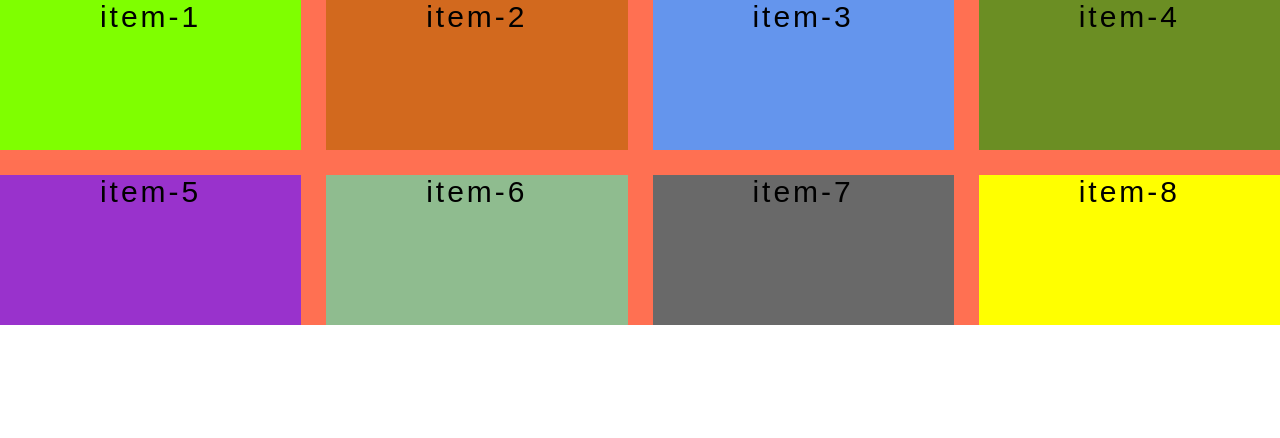
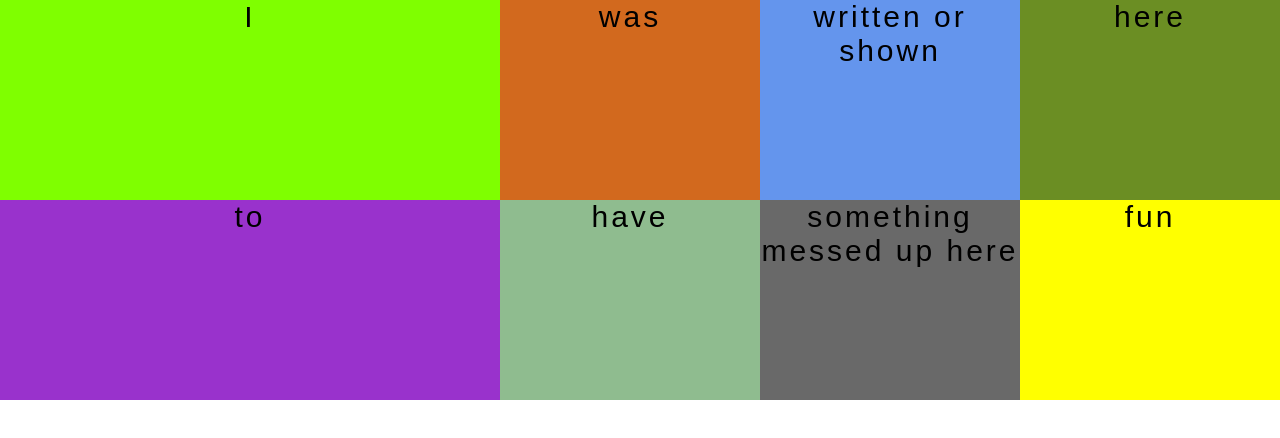
Before and after one commit to joepasss/sass_study, a React (Create React App) app in the folder grid-layout/: page / in a window 1280 px wide. Shown: the top 438 px of the page. Built offline with nearby package versions, Linux system fonts and the light colour scheme.

Commit message:
The Max-Content, Min-Content & MinMax Function Values

```diff
--- a/grid-layout/src/sections/gridContainer/GridContainer.tsx
+++ b/grid-layout/src/sections/gridContainer/GridContainer.tsx
@@ -5,14 +5,24 @@ import { FC } from 'react';
 export const GridContainer: FC = () => {
   return (
     <section className='grid-container'>
-      <div className='item item-1'>item-1</div>
-      <div className='item item-2'>item-2</div>
-      <div className='item item-3'>item-3</div>
-      <div className='item item-4'>item-4</div>
-      <div className='item item-5'>item-5</div>
-      <div className='item item-6'>item-6</div>
-      <div className='item item-7'>item-7</div>
-      <div className='item item-8'>item-8</div>
+      <div className='item item-1'>I</div>
+      <div className='item item-2'>was</div>
+      {/* <div className='item item-3'>written</div> */}
+      <div className='item item-3'>written or shown</div>
+      <div className='item item-4'>here</div>
+      <div className='item item-5'>to</div>
+      <div className='item item-6'>have</div>
+      {/* <div className='item item-7'>some</div> */}
+      <div className='item item-7'>something messed up here </div>
+      {/* <div className='item item-7'>
+        somethingmesseduphere{' '}
+        <p>
+          Lorem ipsum, dolor sit amet consectetur adipisicing elit. Odit
+          nesciunt non, laborum ex aspernatur ipsam et sed repudiandae
+          distinctio praesentium!
+        </p>
+      </div> */}
+      <div className='item item-8'>fun</div>
     </section>
   );
 };
--- a/grid-layout/src/sections/gridContainer/gridContainer.scss
+++ b/grid-layout/src/sections/gridContainer/gridContainer.scss
@@ -5,10 +5,22 @@ section.grid-container {
 
   display: grid;
 
-  grid-template-columns: repeat(4, 1fr);
-  grid-template-rows: repeat(2, 150px);
+  // Max Content
+  // grid-template-rows: repeat(2, 150px);
+  // grid-template-columns: 1fr 1fr 1fr 1fr;
+  // grid-template-columns: 1fr 1fr max-content 1fr;
+  // grid-template-columns: 1fr 1fr 1fr 1fr;
+  // grid-template-rows: repeat(2, min-content);
+  // grid-template-rows: repeat(2, max-content);
 
-  gap: 25px;
+  // minmax function
+  // grid-template-columns: 1fr 1fr min-content 1fr;
+  // grid-template-rows: repeat(2, minmax(100px, min-content));
+  grid-template-rows: repeat(2, minmax(100px, 200px));
+
+  grid-template-columns: minmax(250px, 500px) repeat(3, 1fr);
+
+  // height: 100vh;
 
   div.item {
     font-size: 30px;
@@ -19,23 +31,6 @@ section.grid-container {
 
   div.item-1 {
     background-color: chartreuse;
-
-    // Justify Self Property
-    // Property Value: stretch (default) | start | end | center
-    // justify-self: start;
-    // justify-self: end;
-    // justify-self: center;
-
-    // Aign self Property
-    // align-self: center;
-    // align-self: end;
-
-    // Place self Property
-    // Shorthand property for align-self & justify-self
-    // value: <align-self> <justify-self>
-    // place-self: center;
-    // place-self: start end;
-    // place-self: end center;
   }
 
   div.item-2 {
```
